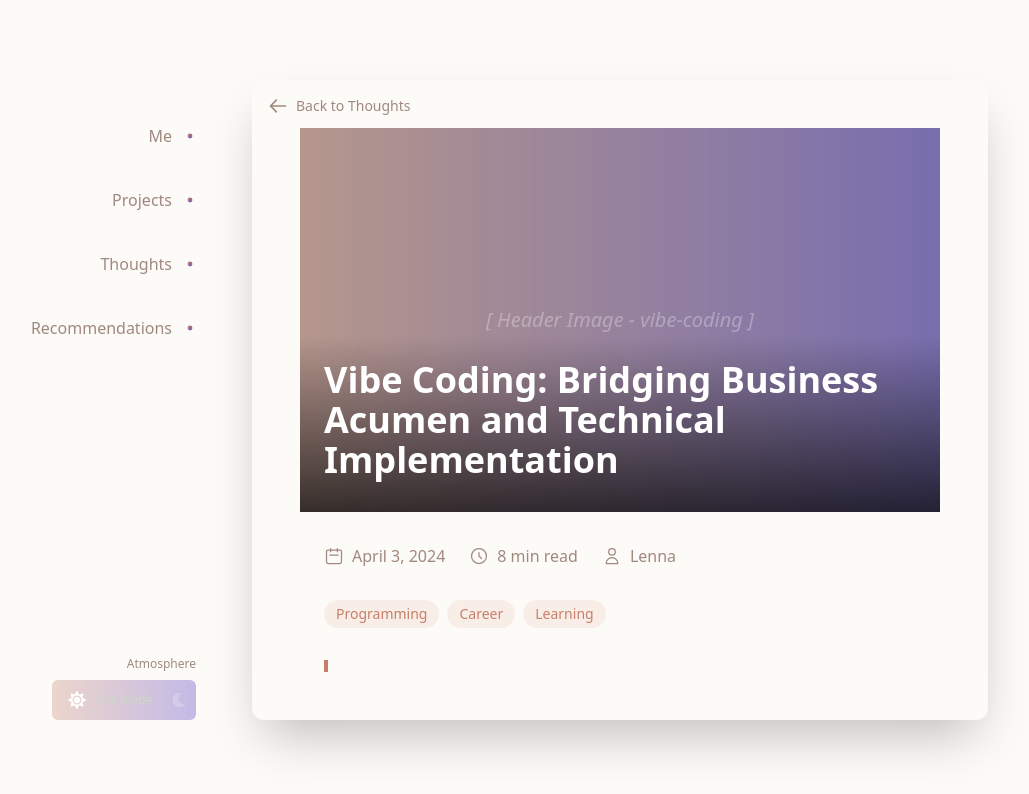
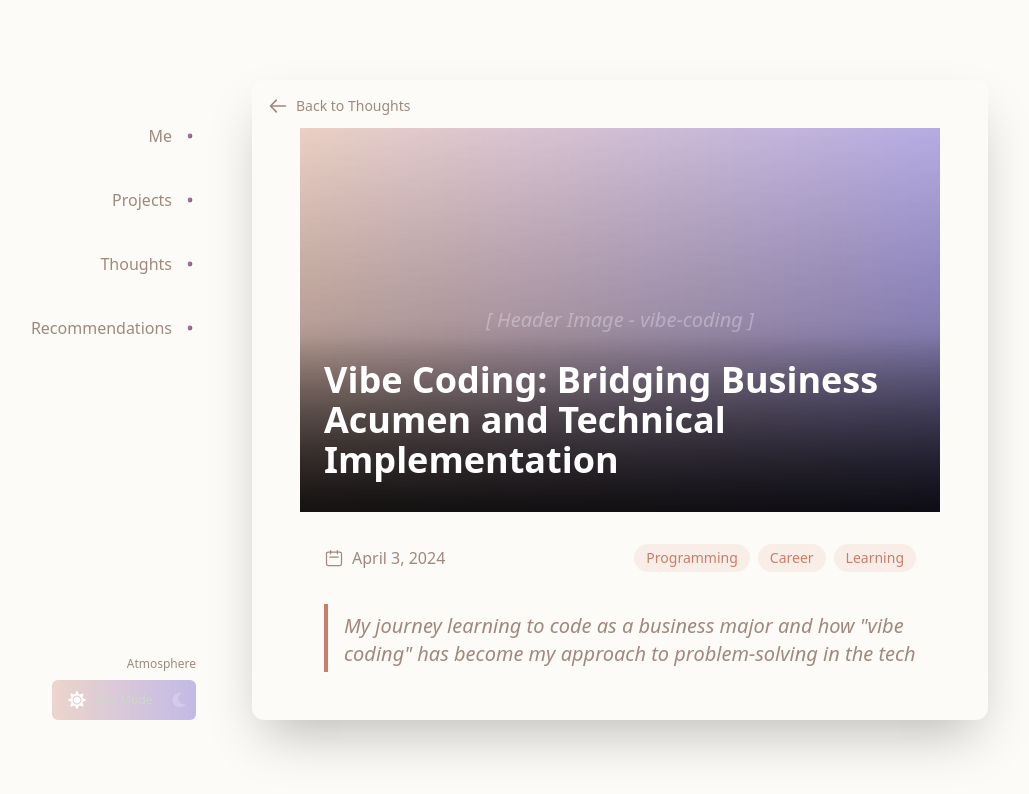
Before and after one commit to 0xttz/personal-website, a React (Vite) app: page /thoughts/1 in a window 1280 px wide. Shown: the top 794 px of the page, without its empty margins (164-1193 px from the left). Built offline with nearby package versions, Linux system fonts and the light colour scheme.

Commit message:
Projects and Thoughts Detail Pages

```diff
--- a/src/pages/ThoughtDetail.tsx
+++ b/src/pages/ThoughtDetail.tsx
@@ -365,44 +365,32 @@ const ThoughtDetail: React.FC = () => {
         </button>
       </div>
 
-      {/* Header image */}
+      {/* Header image with improved gradient overlay */}
       <div className={`w-full h-72 md:h-96 bg-gradient-to-r ${GradientStyles.intense} flex items-center justify-center relative overflow-hidden`}>
-        <div className="absolute inset-0 bg-black/20 z-10"></div>
+        <div className="absolute inset-0 bg-gradient-to-b from-background/30 to-background/5 z-10"></div>
+        <div className="absolute inset-0 bg-gradient-to-t from-black/70 via-black/20 to-transparent z-10"></div>
         <div className="text-white/30 italic text-xl z-10">[ Header Image - {thought.heroImage} ]</div>
 
         {/* Title overlay at bottom of image */}
         <div className="absolute bottom-0 left-0 right-0 bg-gradient-to-t from-black/70 to-transparent p-6 z-20">
-          <h1 className="text-3xl md:text-4xl font-bold text-white mb-2 max-w-4xl mx-auto">
+          <h1 className="text-3xl md:text-4xl font-bold text-white mb-2 max-w-5xl mx-auto">
             {thought.title}
           </h1>
         </div>
       </div>
 
-      {/* Article metadata */}
-      <div className="max-w-3xl mx-auto px-6 py-8">
-        <div className="flex flex-wrap items-center text-text-secondary mb-8 gap-x-6 gap-y-2">
+      {/* Article metadata and content - wider layout */}
+      <div className="max-w-4xl mx-auto px-6 py-8">
+        {/* Simplified metadata with tags next to date */}
+        <div className="flex flex-wrap justify-between items-center text-text-secondary mb-8">
           <div className="flex items-center">
             <svg xmlns="http://www.w3.org/2000/svg" className="h-5 w-5 mr-2" fill="none" viewBox="0 0 24 24" stroke="currentColor">
               <path strokeLinecap="round" strokeLinejoin="round" strokeWidth={1.5} d="M8 7V3m8 4V3m-9 8h10M5 21h14a2 2 0 002-2V7a2 2 0 00-2-2H5a2 2 0 00-2 2v12a2 2 0 002 2z" />
             </svg>
             <span>{thought.date}</span>
           </div>
-          <div className="flex items-center">
-            <svg xmlns="http://www.w3.org/2000/svg" className="h-5 w-5 mr-2" fill="none" viewBox="0 0 24 24" stroke="currentColor">
-              <path strokeLinecap="round" strokeLinejoin="round" strokeWidth={1.5} d="M12 8v4l3 3m6-3a9 9 0 11-18 0 9 9 0 0118 0z" />
-            </svg>
-            <span>{thought.readTime}</span>
-          </div>
-          <div className="flex items-center">
-            <svg xmlns="http://www.w3.org/2000/svg" className="h-5 w-5 mr-2" fill="none" viewBox="0 0 24 24" stroke="currentColor">
-              <path strokeLinecap="round" strokeLinejoin="round" strokeWidth={1.5} d="M16 7a4 4 0 11-8 0 4 4 0 018 0zM12 14a7 7 0 00-7 7h14a7 7 0 00-7-7z" />
-            </svg>
-            <span>{thought.author}</span>
-          </div>
-        </div>
 
-        {/* Tags */}
-        <div className="flex flex-wrap gap-2 mb-8">
+          <div className="flex flex-wrap gap-2">
             {thought.tags.map(tag => (
               <span
                 key={tag}
@@ -411,6 +399,7 @@ const ThoughtDetail: React.FC = () => {
                 {tag}
               </span>
             ))}
+          </div>
         </div>
 
         {/* Article summary */}
@@ -425,35 +414,11 @@ const ThoughtDetail: React.FC = () => {
           {thought.content.map(renderContent)}
         </article>
 
-        {/* Article footer */}
-        <div className="mt-16 pt-8 border-t border-border flex flex-col md:flex-row md:justify-between gap-y-6">
-          <div>
-            <h3 className="text-lg font-medium mb-2">Share this article</h3>
-            <div className="flex gap-4">
-              <button className="text-text-secondary hover:text-accent-primary transition-colors">
-                <svg xmlns="http://www.w3.org/2000/svg" width="24" height="24" viewBox="0 0 24 24" fill="none" stroke="currentColor" strokeWidth="2" strokeLinecap="round" strokeLinejoin="round">
-                  <path d="M23 3a10.9 10.9 0 0 1-3.14 1.53 4.48 4.48 0 0 0-7.86 3v1A10.66 10.66 0 0 1 3 4s-4 9 5 13a11.64 11.64 0 0 1-7 2c9 5 20 0 20-11.5a4.5 4.5 0 0 0-.08-.83A7.72 7.72 0 0 0 23 3z"></path>
-                </svg>
-              </button>
-              <button className="text-text-secondary hover:text-accent-primary transition-colors">
-                <svg xmlns="http://www.w3.org/2000/svg" width="24" height="24" viewBox="0 0 24 24" fill="none" stroke="currentColor" strokeWidth="2" strokeLinecap="round" strokeLinejoin="round">
-                  <path d="M16 8a6 6 0 0 1 6 6v7h-4v-7a2 2 0 0 0-2-2 2 2 0 0 0-2 2v7h-4v-7a6 6 0 0 1 6-6z"></path>
-                  <rect x="2" y="9" width="4" height="12"></rect>
-                  <circle cx="4" cy="4" r="2"></circle>
-                </svg>
-              </button>
-              <button className="text-text-secondary hover:text-accent-primary transition-colors">
-                <svg xmlns="http://www.w3.org/2000/svg" width="24" height="24" viewBox="0 0 24 24" fill="none" stroke="currentColor" strokeWidth="2" strokeLinecap="round" strokeLinejoin="round">
-                  <circle cx="12" cy="12" r="10"></circle>
-                  <path d="M9.09 9a3 3 0 0 1 5.83 1c0 2-3 3-3 3"></path>
-                  <line x1="12" y1="17" x2="12.01" y2="17"></line>
-                </svg>
-              </button>
-            </div>
-          </div>
+        {/* Article footer - removed share buttons */}
+        <div className="mt-16 pt-8 border-t border-border flex justify-end">
           <button
             onClick={() => navigate('/thoughts')}
-            className="px-6 py-2 bg-accent-primary text-white rounded-lg hover:bg-accent-secondary transition-colors self-start"
+            className="px-6 py-2 bg-accent-primary text-white rounded-lg hover:bg-accent-secondary transition-colors"
           >
             Back to Thoughts
           </button>
--- a/src/pages/Thoughts.tsx
+++ b/src/pages/Thoughts.tsx
@@ -1,6 +1,6 @@
 import React from 'react';
 import { motion, Variants } from 'framer-motion';
-import { useOutletContext } from 'react-router-dom';
+import { useOutletContext, Link } from 'react-router-dom';
 
 // Enhanced thoughts data with size information
 const thoughtsData = [
@@ -91,13 +91,13 @@ const Thoughts: React.FC = () => {
 
       <div className="grid grid-cols-1 md:grid-cols-2 gap-8">
         {thoughtsData.map((thought, index) => (
+          <Link to={thought.visualOnly ? '#' : `/thoughts/${thought.id}`} key={thought.id} className={`${getArticleClasses(thought.size)}`}>
             <motion.article
-            key={thought.id}
               variants={childVariants}
               custom={index}
               whileHover={{ y: -5, scale: 1.01 }}
               whileTap={{ scale: 0.99 }}
-            className={`${getArticleClasses(thought.size)} relative group rounded-lg overflow-hidden shadow-md hover:shadow-lg transition-all duration-300`}
+              className="relative group rounded-lg overflow-hidden shadow-md hover:shadow-lg transition-all duration-300 h-full"
               style={{ willChange: 'transform' }} // Performance hint
             >
               {/* Border gradient */}
@@ -112,11 +112,11 @@ const Thoughts: React.FC = () => {
                 // Regular thought content
                 <div className="p-6 bg-background">
                   <div className="flex justify-between items-baseline mb-4">
-                  <a href={`#thought-${thought.id}`} className="block">
+                    <Link to={`/thoughts/${thought.id}`} className="block">
                       <h2 className="text-xl font-semibold text-text-primary group-hover:bg-gradient-to-r group-hover:from-accent-primary group-hover:to-accent-secondary group-hover:bg-clip-text group-hover:text-transparent transition-all duration-500">
                         {thought.title}
                       </h2>
-                  </a>
+                    </Link>
                     <span className="text-sm text-text-secondary">{thought.date}</span>
                   </div>
 
@@ -141,6 +141,7 @@ const Thoughts: React.FC = () => {
 
                   {/* Read more indicator */}
                   <div className="mt-4 flex justify-end">
+                    <Link to={`/thoughts/${thought.id}`}>
                       <motion.div
                         className="flex items-center text-sm text-accent-primary"
                         initial={{ opacity: 0, x: -10 }}
@@ -153,6 +154,7 @@ const Thoughts: React.FC = () => {
                           <path strokeLinecap="round" strokeLinejoin="round" strokeWidth={2} d="M9 5l7 7-7 7" />
                         </svg>
                       </motion.div>
+                    </Link>
                   </div>
                 </div>
               )}
@@ -160,6 +162,7 @@ const Thoughts: React.FC = () => {
               {/* Hover gradient overlay */}
               <div className="absolute inset-0 opacity-0 bg-gradient-to-br from-accent-primary/5 to-accent-secondary/5 group-hover:opacity-100 transition-opacity duration-500 pointer-events-none"></div>
             </motion.article>
+          </Link>
         ))}
       </div>
     </motion.div>
```
Lines whose indentation alone changed are shown as unchanged.
